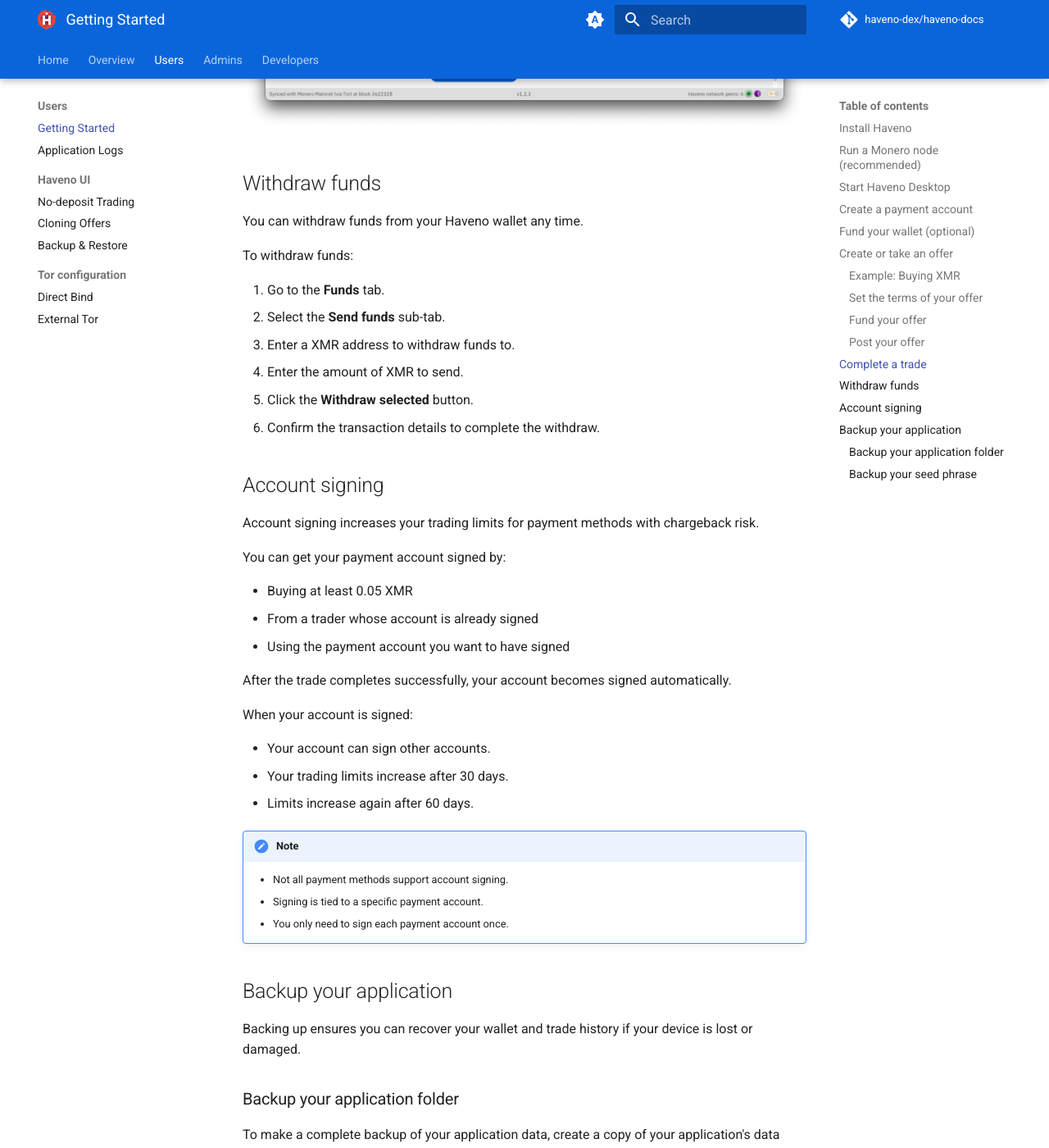
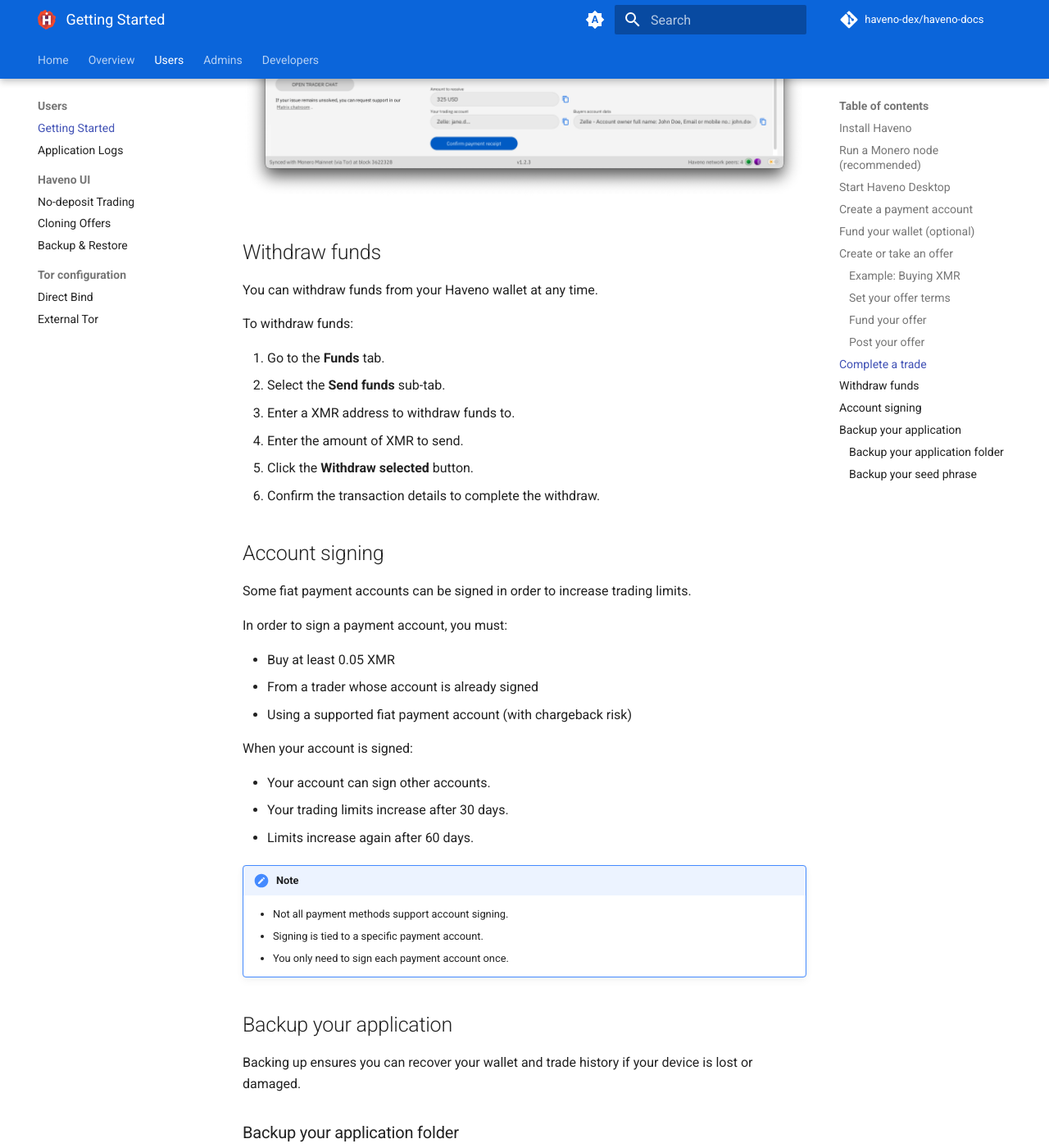
Before and after one commit to haveno-dex/haveno-docs, an MkDocs documentation site: the page built from docs/users/getting_started.md, in a window 1280 px wide and 1400 px high, scrolled down 9473 px. Shown: the whole window at 82% size. Built offline with MkDocs 1.6.1 and Material for MkDocs 9.7.7, drawn with Linux system fonts in a browser that asks for light colours; plug-ins that fetch from the network failed and are left out; comment, search, counter and statistics services are not loaded; the version menu is left out; some of the changed text lies outside the part shown.

Commit message:
cleanup wording of getting started doc (#94)

```diff
--- a/docs/users/getting_started.md
+++ b/docs/users/getting_started.md
@@ -9,7 +9,7 @@
 
     First find a third party network, and then download their installer.
 
-    Alternatively, build from source by customizing [these instructions](https://docs.haveno.exchange/developers/installing/) for your provider's repository.
+    Alternatively you can build from source by customizing [these instructions](https://docs.haveno.exchange/developers/installing/) with your provider's repository.
 
 === "Linux"
 
@@ -89,7 +89,7 @@
 
 Before you can buy or sell, you must create at least one payment account.
 
-Payment accounts define how you want to send or receive payment for XMR, whether by bank transfer, cryptocurrency, or other supported methods like precious metals.
+Payment accounts define how you want to send or receive payment for XMR, whether by bank transfer, cryptocurrency, or other supported method like precious metals.
 
 Go to the **Account** tab and click **Add new account**. Choose your preferred payment method and enter your details exactly as they appear with your bank or provider. Then click **Save**.
 
@@ -100,11 +100,14 @@
 
 !!! info "Tips"
     - Make sure your details are accurate. Incorrect information can delay or prevent a trade.
-    - You can add more than one payment account any time.
+    - You can add more than one payment account at any time.
 
 ## Fund your wallet (optional)
 
-To create or take offers, you may either fund your Haveno wallet in advance or fund an offer directly from an external wallet when needed.
+To create or take offers, you may either:
+
+- Fund your Haveno wallet in advance, or
+- Fund offers directly from an external wallet as needed.
 
 To fund your Haveno wallet:
 
@@ -113,7 +116,7 @@
 3. Choose a subaddress.
 4. Copy the subaddress or scan the QR code to send XMR from an external wallet.
 
-Funds are stored in your main Haveno wallet, which is fully non-custodial.
+Funds are stored in your non-custodial Haveno wallet and can be withdrawn any time.
 
 ![Light mode](/resources/img/getting_started/deposit_light.png#only-light)
 ![Dark mode](/resources/img/getting_started/deposit_dark.png#only-dark)
@@ -133,19 +136,20 @@
 
 ### Example: Buying XMR
 
-In this example we'll create an offer to buy XMR with USD using Zelle.
+In this example, we'll create an offer to buy XMR with USD using Zelle.
 
 Navigate to the **Buy XMR** tab. Under the **Fiat** tab, select **USD** and click **Create offer to BUY XMR**.
 
 ![Light mode](/resources/img/getting_started/offers_fiat_light.png#only-light)
 ![Dark mode](/resources/img/getting_started/offers_fiat_dark.png#only-dark)
 
-### Set the terms of your offer
+### Set your offer terms
 
 - Amount of XMR to buy
 - Price
 - Trigger price (optional)
 - Security deposit (default 15%)
+- Any additional terms you want to apply
 
 Click the **Next step** button to continue.
 
@@ -201,7 +205,7 @@
 
 ## Withdraw funds
 
-You can withdraw funds from your Haveno wallet any time.
+You can withdraw funds from your Haveno wallet at any time.
 
 To withdraw funds:
 
@@ -214,15 +218,13 @@
 
 ## Account signing
 
-Account signing increases your trading limits for payment methods with chargeback risk.
+Some fiat payment accounts can be signed in order to increase trading limits.
 
-You can get your payment account signed by:
+In order to sign a payment account, you must:
 
-- Buying at least 0.05 XMR
+- Buy at least 0.05 XMR
 - From a trader whose account is already signed
-- Using the payment account you want to have signed
-
-After the trade completes successfully, your account becomes signed automatically.
+- Using a supported fiat payment account (with chargeback risk)
 
 When your account is signed:
 
```
Also changed, not shown: other parts of docs/users/getting_started.md (+5 -5 lines).
